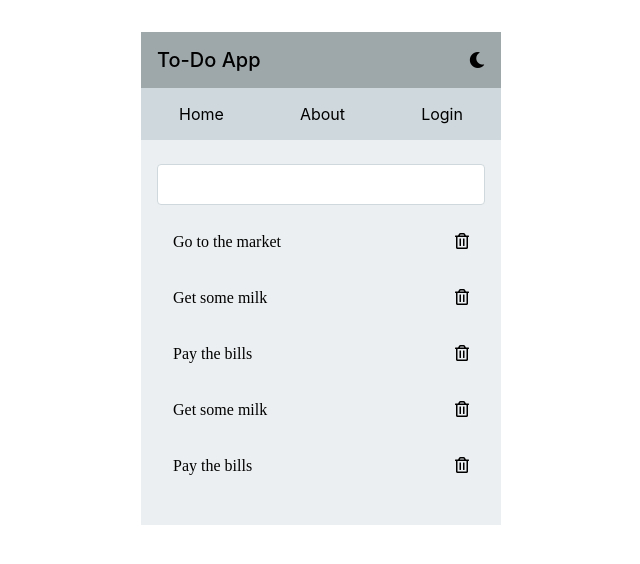
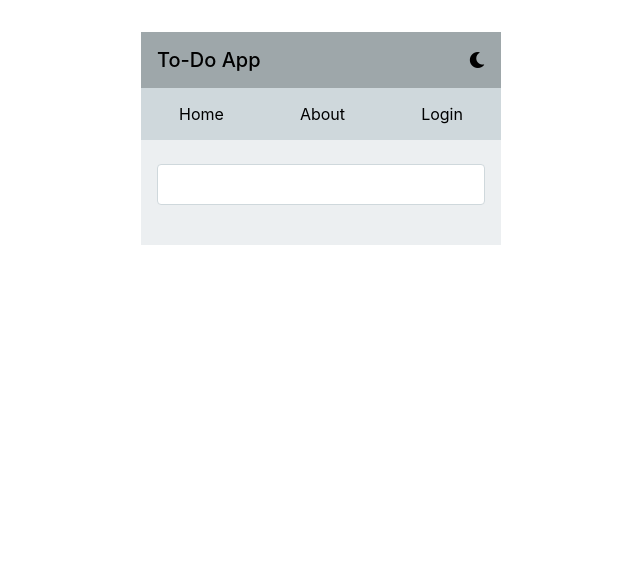
Before and after one commit to copolat/Context-App, a React (Create React App) app: page / in a window 1280 px wide. Shown: the top 564 px of the page, without its empty margins (319-959 px from the left). Built offline with nearby package versions, Linux system fonts and the light colour scheme.

Commit message:
Clean up some codes

```diff
--- a/src/components/TodoList.js
+++ b/src/components/TodoList.js
@@ -1,21 +1,36 @@
-import React, {useContext} from 'react';
+import React, {useContext, useState} from 'react';
 import {ThemeContext} from '../contexts/ThemeContext';
 import {TodoItemsContext} from '../contexts/TodoItemsContext';
 
 function TodoList() {
-  const {items} = useContext(TodoItemsContext)
-    const {isLightTheme, lightTheme, darkTheme} = useContext(ThemeContext);;
-    const theme = isLightTheme ? lightTheme : darkTheme
+  const [title, setTitle] = useState('');
+  const {items, addItem, removeItem} = useContext(TodoItemsContext)
+  const {isLightTheme, lightTheme, darkTheme} = useContext(ThemeContext);;
+  const theme = isLightTheme ? lightTheme : darkTheme;
+
+  const handleInput = (e) => {
+    setTitle(e.target.value)
+  }
+
+  const handleSubmit = (e) => {
+    e.preventDefault();
+    addItem(title);
+    setTitle('')
+  }
+
+  const handleClick = (e) => {
+    removeItem(e.target.id)
+  }
+
     return (
       <div className='todolist' style={{backgroundColor:theme.body, color: theme.text}}>
-        <input type="text"/>
+        <form onSubmit={handleSubmit}>
+          <input type="text" onChange={handleInput} value={title}/>
+        </form>
         <ul>
           {(items.map(items =>{
-            return <li key={items.id} className='far fa-trash-alt'>{items.title}</li>
+            return <li id={items.id} key={items.id} className='far fa-trash-alt' onClick={()=>{removeItem(items.id)}}>{items.title}</li>
           }))}
-
-          <li className='far fa-trash-alt'>Get some milk</li>
-          <li className='far fa-trash-alt'>Pay the bills</li>
         </ul>
       </div>
     )
--- a/src/contexts/TodoItemsContext.js
+++ b/src/contexts/TodoItemsContext.js
@@ -4,13 +4,19 @@ export const TodoItemsContext = createContext();
 
 
 function TodoItemsContextProvider(props) {
-  const [items, setItems] = useState([
-    {title: "Go to the market", id: 1},
-    {title: "Get some milk", id: 2},
-    {title: "Pay the bills", id: 3}
-  ]);
+  const [items, setItems] = useState([]);
+
+  const addItem = (title) => {
+    setItems([...items, {title: title, id: Date.now()}])
+
+  }
+
+  const removeItem = (id) => {
+    const newArray = items.filter(item => item.id !== id);
+    setItems(newArray)
+  }
   return (
-    <TodoItemsContext.Provider value={{items}}>
+    <TodoItemsContext.Provider value={{items, addItem: addItem, removeItem: removeItem}}>
       {props.children}
     </TodoItemsContext.Provider>
   )
--- a/src/index.css
+++ b/src/index.css
@@ -76,3 +76,8 @@ code {
   justify-content: space-between;
   flex-direction: row-reverse;
 }
+
+.todolist li:hover {
+  text-decoration: line-through;
+  cursor: pointer;
+}
```
